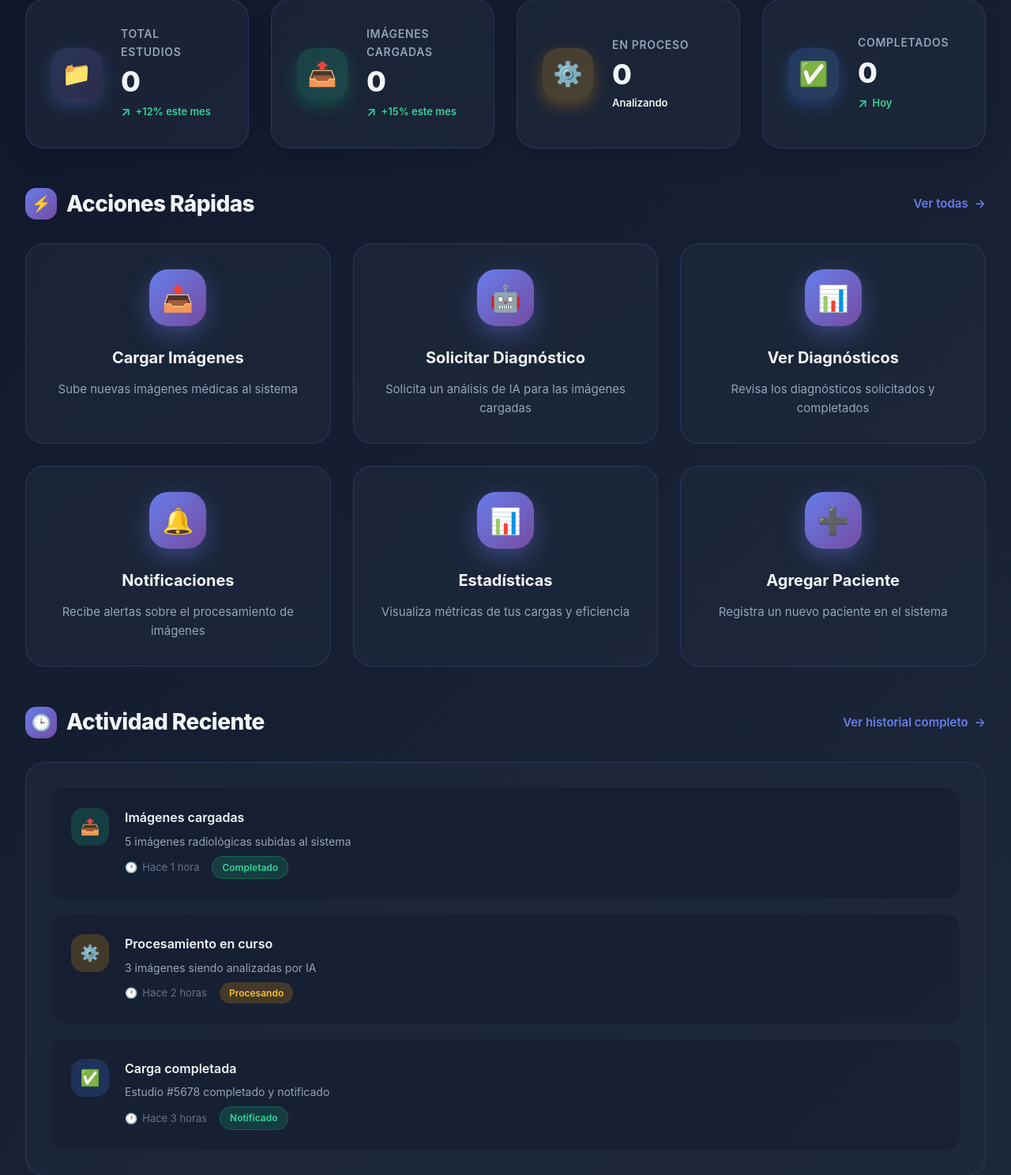
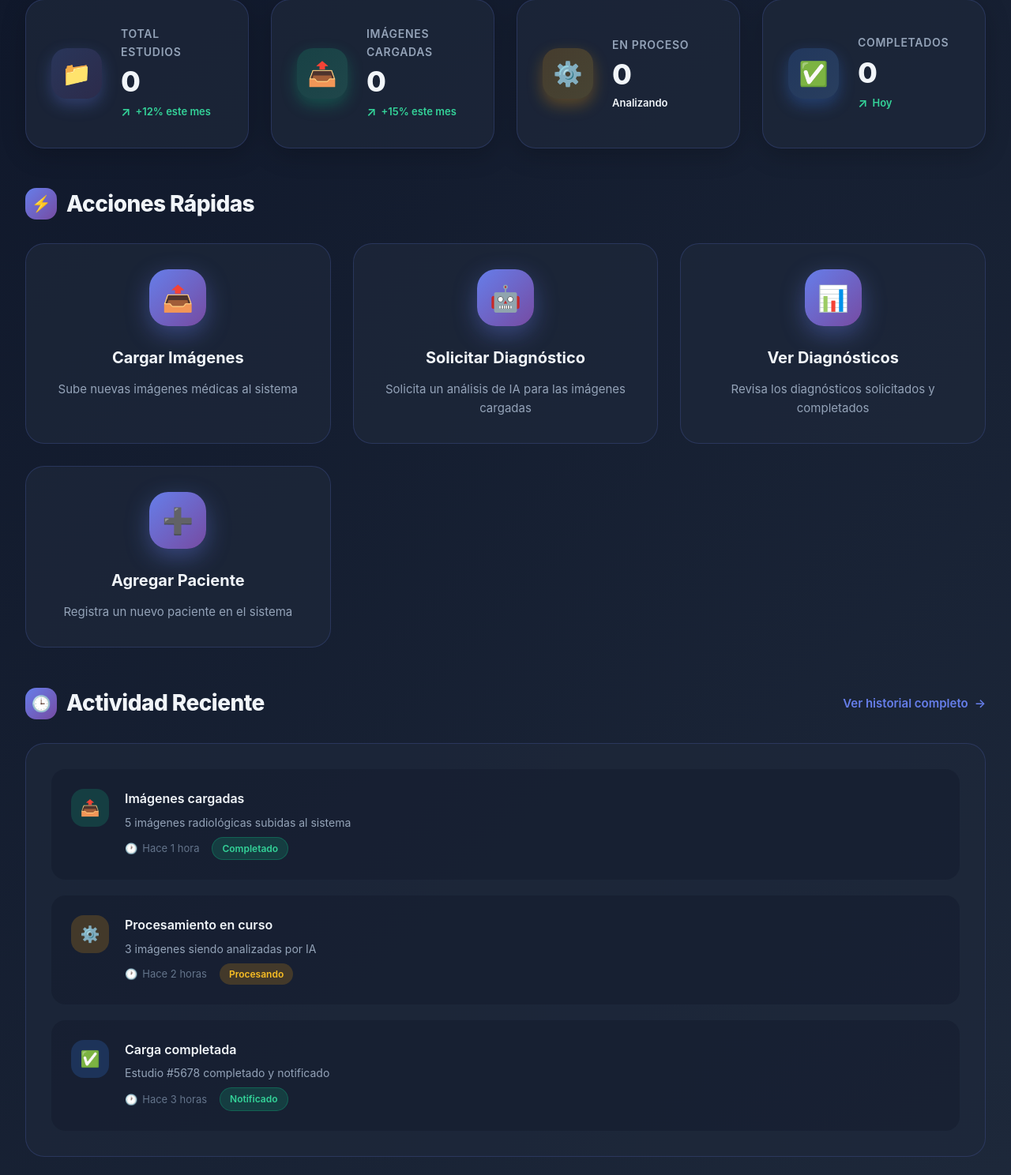
Before and after one commit to Cristian-MarinUn/diagnostico_rx_ia, a Django app: page /users/dashboard/user/ in a window 1280 px wide. Shown: the part 302-1790 px from the top of the page at 79% size. Run offline with Django 5.2, Linux system fonts and the light colour scheme; the visitor is signed in with stand-in values (Sample User, id 1); data that the repository does not hold is empty.

Commit message:
puliendo detalles

```diff
--- a/users/templates/users/user_dashboard.html
+++ b/users/templates/users/user_dashboard.html
@@ -157,10 +157,6 @@
                     <span class="section-title-icon">⚡</span>
                     <span>Acciones Rápidas</span>
                 </h2>
-                <a href="#" class="section-link">
-                    <span>Ver todas</span>
-                    <span>→</span>
-                </a>
             </div>
 
             <div class="actions-grid">
@@ -192,16 +188,6 @@
                     <h3 class="action-title">Historial de Diagnósticos</h3>
                     <p class="action-description">
                         Consulta el historial de diagnósticos por paciente y revisa detalles
-                    </p>
-                </a>
-
-                <a href="#" class="action-card">
-                    <div class="action-icon">
-                        <span>📊</span>
-                    </div>
-                    <h3 class="action-title">Reportes</h3>
-                    <p class="action-description">
-                        Genera reportes estadísticos de tu actividad
                     </p>
                 </a>
 
@@ -252,26 +238,6 @@
                     <h3 class="action-title">Ver Diagnósticos</h3>
                     <p class="action-description">
                         Revisa los diagnósticos solicitados y completados
-                    </p>
-                </a>
-
-                <a href="#" class="action-card">
-                    <div class="action-icon">
-                        <span>🔔</span>
-                    </div>
-                    <h3 class="action-title">Notificaciones</h3>
-                    <p class="action-description">
-                        Recibe alertas sobre el procesamiento de imágenes
-                    </p>
-                </a>
-
-                <a href="#" class="action-card">
-                    <div class="action-icon">
-                        <span>📊</span>
-                    </div>
-                    <h3 class="action-title">Estadísticas</h3>
-                    <p class="action-description">
-                        Visualiza métricas de tus cargas y eficiencia
                     </p>
                 </a>
 
```
